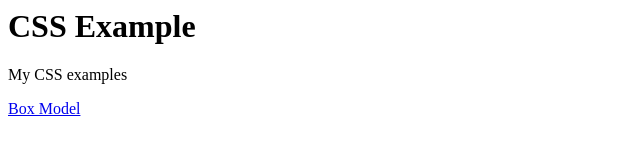
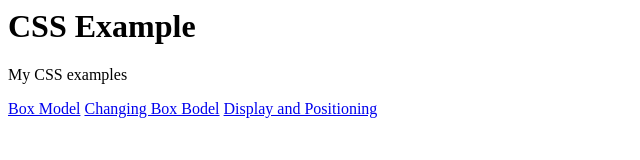
Before and after one commit to Brighton-W/Brighton-W.github.io, a plain HTML site: page css-exercises/index.html in a window 1280 px wide. Shown: the whole page, without its empty margins (0-640 px from the left). Drawn offline with Linux system fonts and the light colour scheme.

Commit message:
Update index.html

```diff
--- a/css-exercises/index.html
+++ b/css-exercises/index.html
@@ -11,5 +11,7 @@
   <p>My CSS examples</p>
 
   <a href="box-model.css">Box Model</a>
+  <a href="changing-box-model.css">Changing Box Bodel</a>
+  <a href="display-and-positioning.css">Display and Positioning</a>
   </body>
 </html>
```
